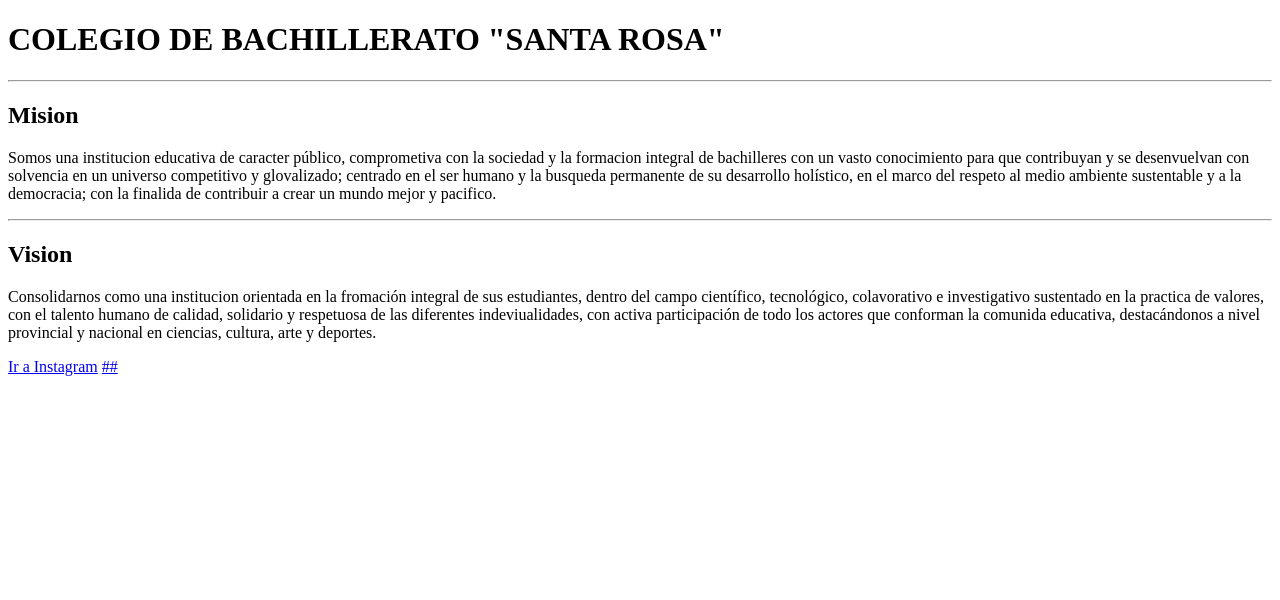
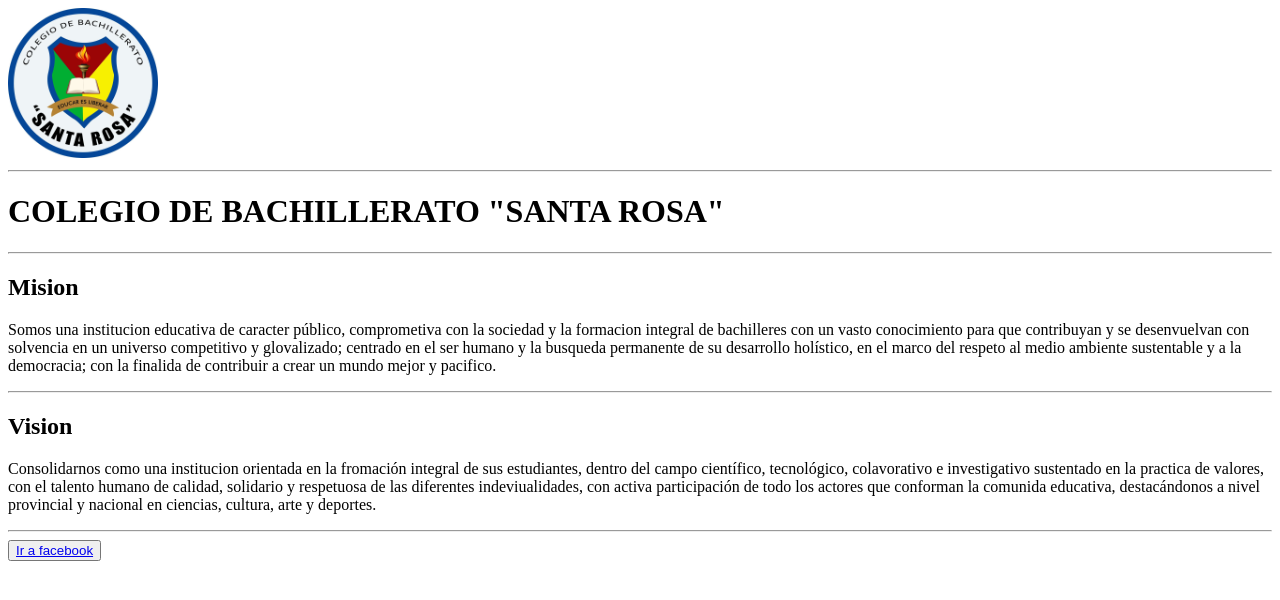
Before and after one commit to rivera2004/miwed, a plain HTML site: page index.html in a window 1280 px wide. Drawn offline with Linux system fonts and the light colour scheme.

Commit message:
puse comentarios e imagen del cole

```diff
--- a/index.html
+++ b/index.html
@@ -6,6 +6,10 @@
     </head>
 
     <body>
+        <img src="Imagen/Icon.jpg" alt="Escudo del colegio de BACHILLERATO SANTA ROSA " title="Escudo del colegio" width="150" height="150"/>
+
+        <hr/>
+
         <h1>COLEGIO DE BACHILLERATO "SANTA ROSA"</h1>
 
         <hr/>
@@ -37,8 +41,13 @@
             cultura, arte y deportes.
         </p>
 
-        <a target="_blank" href="https://www.instagram.com/rivera0124/" title="Abrir instagram del creador">Ir a Instagram</a>
-        <a target="_blank" href=" ## " title=" ## "> ## </a>
+         <hr/>
+
+         <button>
+             <a target="_white" href="https://www.facebook.com/ColegioDeBachilleratoSantaRosa/" title="ir a facebook" > Ir a facebook</a>
+         </button>
+
+        <!--<a target="_blank" href="https://www.instagram.com/rivera0124/" title="Abrir instagram del creador">Ir a Instagram</a>-->
 
     </body>
 </html>
```
